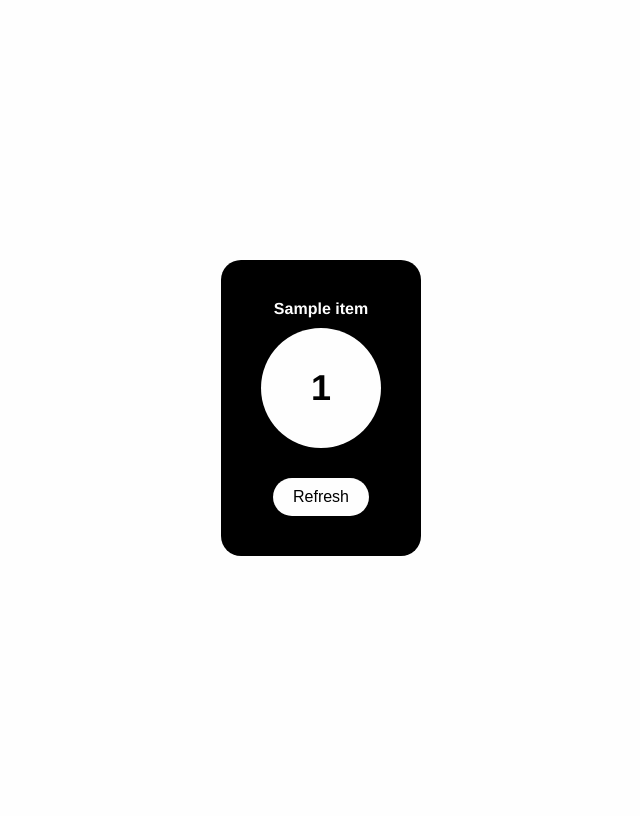
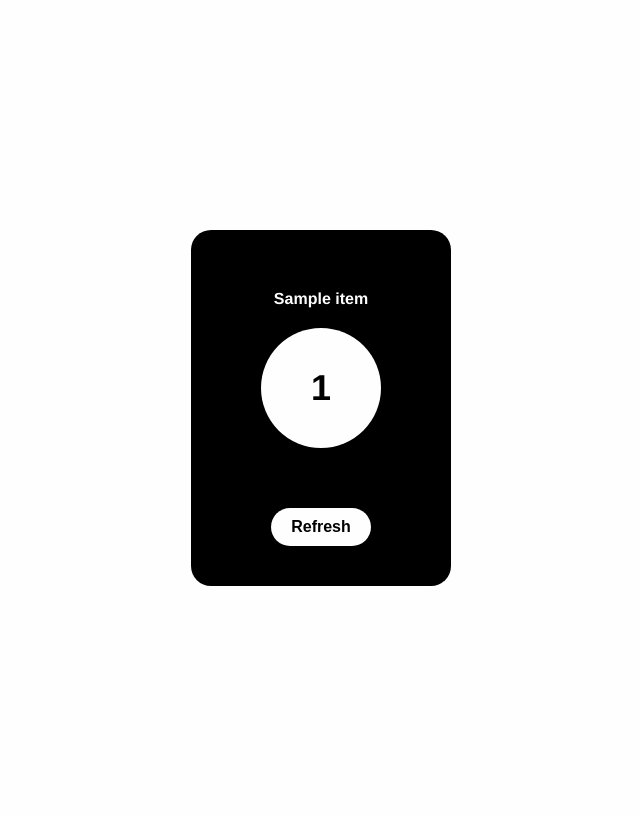
Before and after one commit to Reg-Montee/regulation-food-counter, a Flask app: template templates/index.html in a window 1280 px wide. Shown: the whole page, without its empty margins (319-959 px from the left). Run offline with Flask 3, Linux system fonts and the light colour scheme; the template is opened without the code that fills it: most values are stand-ins (such as "Sample title", 1, 10 or a date in 2020).

Commit message:
Add files via upload

```diff
--- a/app.py
+++ b/app.py
@@ -1,65 +1,56 @@
+from flask import Flask, render_template, request, redirect, url_for
+import requests
+import datetime
+import json
 import os
-import json
+import time
 import logging
-import requests
-from datetime import datetime, timedelta
-from flask import Flask, render_template, request, redirect
+from apscheduler.schedulers.background import BackgroundScheduler
 
 app = Flask(__name__)
-
-# Setup logging
 logging.basicConfig(level=logging.INFO)
 
-# Fitbit API credentials from environment variables
-ACCESS_TOKEN = os.getenv("FITBIT_ACCESS_TOKEN")
-CLIENT_ID = os.getenv("FITBIT_CLIENT_ID")
-CLIENT_SECRET = os.getenv("FITBIT_CLIENT_SECRET")
-REDIRECT_URI = os.getenv("FITBIT_REDIRECT_URI")
-REFRESH_TOKEN = os.getenv("FITBIT_REFRESH_TOKEN")
-
-# Food items to track
 FOOD_ITEMS = ["Regulation Hotdog", "Regulation Burger", "Regulation Apple"]
 CACHE_FILE = "food_counts.json"
 
-# Determine the 12-month period from September 1 to August 31
 def get_date_range():
-    today = datetime.utcnow().date()
+    today = datetime.date.today()
     if today.month >= 9:
-        start = datetime(today.year, 9, 1).date()
-        end = datetime(today.year + 1, 8, 31).date()
+        start_date = datetime.date(today.year, 9, 1)
+        end_date = datetime.date(today.year + 1, 8, 31)
     else:
-        start = datetime(today.year - 1, 9, 1).date()
-        end = datetime(today.year, 8, 31).date()
-    return start, end
+        start_date = datetime.date(today.year - 1, 9, 1)
+        end_date = datetime.date(today.year, 8, 31)
+    return start_date, end_date
 
-# Fetch food logs from Fitbit API
 def fetch_food_counts():
+    access_token = os.getenv("FITBIT_ACCESS_TOKEN")
+    headers = {"Authorization": f"Bearer {access_token}"}
     start_date, end_date = get_date_range()
+    current_date = start_date
     counts = {item: 0 for item in FOOD_ITEMS}
-    date = start_date
-    headers = {"Authorization": f"Bearer {ACCESS_TOKEN}"}
 
-    while date <= end_date:
-        url = f"https://api.fitbit.com/1/user/-/foods/log/date/{date}.json"
+    while current_date <= end_date:
+        url = f"https://api.fitbit.com/1/user/-/foods/log/date/{current_date}.json"
         try:
             response = requests.get(url, headers=headers, timeout=10)
             response.raise_for_status()
             data = response.json()
-            for entry in data.get("foods", []):
-                name = entry.get("loggedFood", {}).get("name", "")
+            for log in data.get("foods", []):
+                name = log.get("name", "")
                 for item in FOOD_ITEMS:
                     if item.lower() in name.lower():
                         counts[item] += 1
-            logging.info(f"Fetched data for {date}")
         except Exception as e:
-            logging.error(f"Error fetching data for {date}: {e}")
-        date += timedelta(days=1)
+            logging.error(f"Error fetching data for {current_date}: {e}")
+        time.sleep(1)
+        current_date += datetime.timedelta(days=1)
 
     with open(CACHE_FILE, "w") as f:
         json.dump(counts, f)
+    logging.info("Food counts updated.")
     return counts
 
-# Load cached counts
 def load_cached_counts():
     if os.path.exists(CACHE_FILE):
         with open(CACHE_FILE, "r") as f:
@@ -70,9 +61,14 @@ def load_cached_counts():
 def index():
     if request.method == "POST":
         counts = fetch_food_counts()
-        return redirect("/")
-    counts = load_cached_counts()
+    else:
+        counts = load_cached_counts()
     return render_template("index.html", counts=counts)
+
+# Schedule daily update at 4am GMT
+scheduler = BackgroundScheduler(timezone="UTC")
+scheduler.add_job(fetch_food_counts, 'cron', hour=4, minute=0)
+scheduler.start()
 
 if __name__ == "__main__":
     app.run(debug=True)
--- a/requirements.txt
+++ b/requirements.txt
@@ -1,3 +1,4 @@
 Flask
 requests
 gunicorn
+apscheduler
--- a/templates/index.html
+++ b/templates/index.html
@@ -1,18 +1,18 @@
 <!DOCTYPE html>
 <html>
 <head>
-    <title>Food Counter</title>
+    <title>Regulation Food Counter</title>
     <style>
         body {
             background-color: #FEFEFE;
-            font-family: 'Helvetica', sans-serif;
+            font-family: "Helvetica", sans-serif;
             font-weight: bold;
             display: flex;
             justify-content: center;
             align-items: center;
             height: 100vh;
         }
-        .container {
+        .frame {
             background-color: #000000;
             border-radius: 20px;
             padding: 40px;
@@ -20,53 +20,50 @@
             flex-direction: column;
             align-items: center;
         }
-        .counters {
-            display: flex;
-            gap: 40px;
-            margin-bottom: 30px;
-        }
         .counter {
             background-color: #FEFEFE;
+            color: #000000;
             border-radius: 50%;
             width: 120px;
             height: 120px;
             display: flex;
             justify-content: center;
             align-items: center;
-            color: #000000;
             font-size: 36px;
+            margin: 10px;
         }
         .title {
             color: #FEFEFE;
+            margin-bottom: 10px;
             text-align: center;
-            margin-bottom: 10px;
         }
         .item {
             display: flex;
             flex-direction: column;
             align-items: center;
+            margin: 20px;
         }
         .refresh-button {
             background-color: #FEFEFE;
             color: #000000;
             border: none;
-            border-radius: 25px;
+            border-radius: 20px;
             padding: 10px 20px;
             font-size: 16px;
+            font-weight: bold;
             cursor: pointer;
+            margin-top: 30px;
         }
     </style>
 </head>
 <body>
-    <div class="container">
-        <div class="counters">
-            {% for item, count in counts.items() %}
-            <div class="item">
-                <div class="title">{{ item }}</div>
-                <div class="counter">{{ count }}</div>
-            </div>
-            {% endfor %}
+    <div class="frame">
+        {% for item, count in counts.items() %}
+        <div class="item">
+            <div class="title">{{ item }}</div>
+            <div class="counter">{{ count }}</div>
         </div>
+        {% endfor %}
         <form method="POST">
             <button class="refresh-button" type="submit">Refresh</button>
         </form>
```
